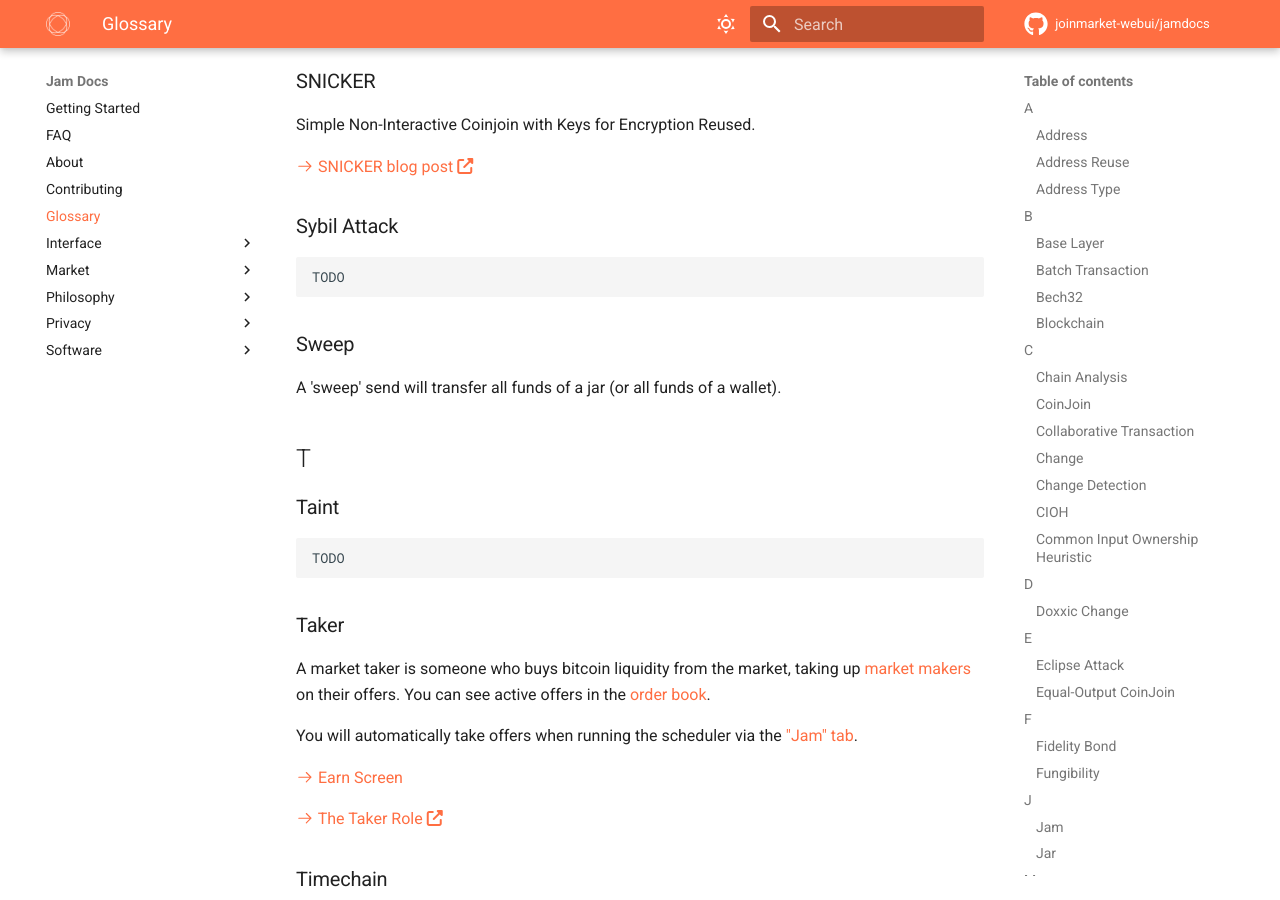
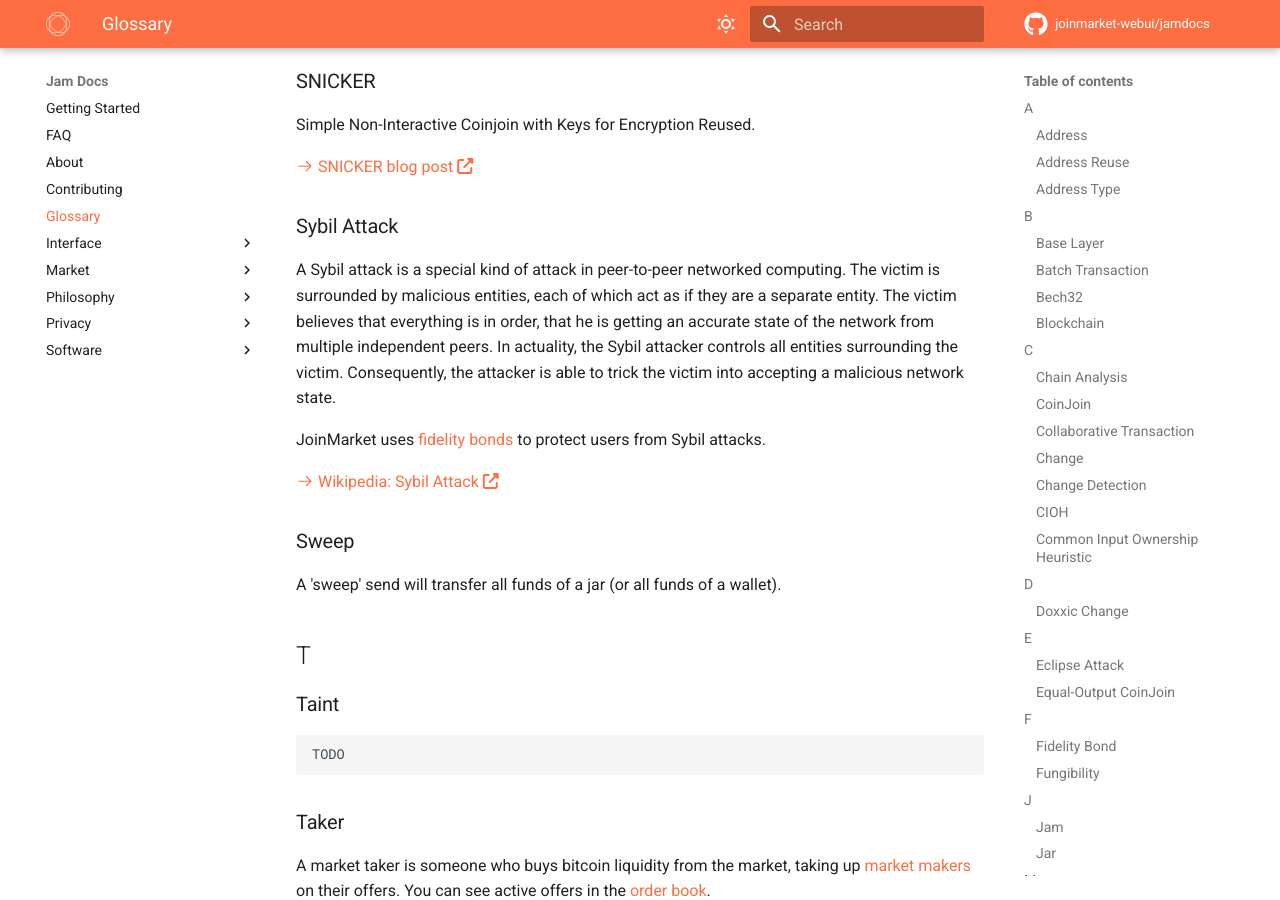
Before and after one commit to joinmarket-webui/jamdocs, an MkDocs documentation site: the page built from docs/glossary.md, in a window 1280 px wide and 900 px high, scrolled down 7651 px. Built offline with MkDocs 1.6.1 and Material for MkDocs 9.7.7, drawn with Linux system fonts in a browser that asks for light colours; nearby versions of some CDN libraries; comment, search, counter and statistics services are not loaded; some of the changed text lies outside the part shown.

Commit message:
docs(glossary): Sybil attack

```diff
--- a/docs/glossary.md
+++ b/docs/glossary.md
@@ -271,7 +271,7 @@ finance, thus the policyholders are usually companies, and the other parties are
 usually employees.
 
 In JoinMarket, a fidelity bond is a mechanism which ensures that market actors
-act honestly. It is a protection mechanism against [Sybill
+act honestly. It is a protection mechanism against [Sybil
 attacks](#sybil-attack), because a fidelity bond makes the creation of
 cryptographic identities costly.
 
@@ -396,7 +396,19 @@ Simple Non-Interactive Coinjoin with Keys for Encryption Reused.
 
 ### Sybil Attack
 
-    TODO
+A Sybil attack is a special kind of attack in peer-to-peer networked computing.
+The victim is surrounded by malicious entities, each of which act as if they are
+a separate entity. The victim believes that everything is in order, that he is
+getting an accurate state of the network from multiple independent peers. In
+actuality, the Sybil attacker controls all entities surrounding the victim.
+Consequently, the attacker is able to trick the victim into accepting a
+malicious network state.
+
+JoinMarket uses [fidelity bonds](#fidelity-bond) to protect users from Sybil attacks.
+
+[:octicons-arrow-right-24: Wikipedia: Sybil Attack][w-sybil]
+
+[w-sybil]: https://en.wikipedia.org/wiki/Sybil_attack
 
 ### Sweep
 A 'sweep' send will transfer all funds of a jar (or all funds of a wallet).
```
